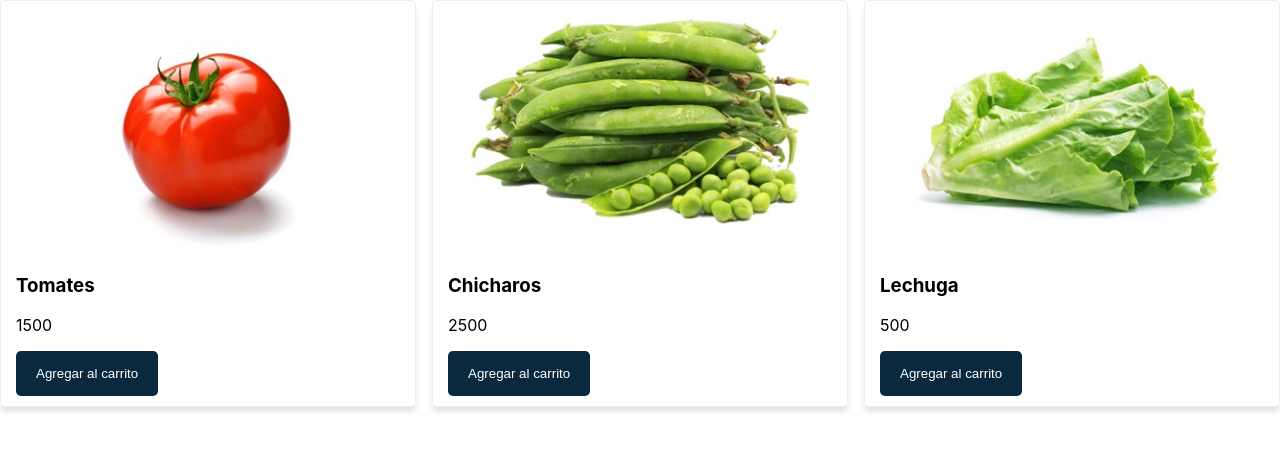
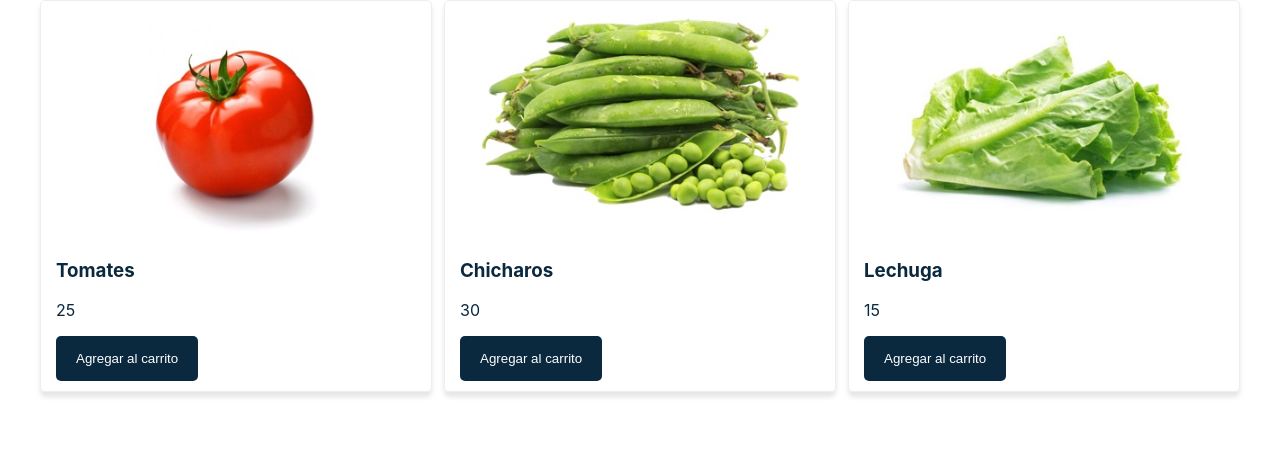
Before and after one commit to przant/react-simple-shopping-cart, a React (Create React App) app: page / in a window 1280 px wide. Shown: the top 450 px of the page. Built offline with nearby package versions, Linux system fonts and the light colour scheme.

Commit message:
Apply new components to app

```diff
--- a/src/App.js
+++ b/src/App.js
@@ -1,24 +1,25 @@
 import { Component } from 'react'
 import Products from './components/Products'
+import Layout from './components/Layout'
 import './App.css'
 
 class App extends Component {
   state = {
     products: [
-      { name: 'Tomates', price: 1500, img: '/products/tomate.jpg' },
-      { name: 'Chicharos', price: 2500, img: '/products/chicharos.jpg'},
-      { name: 'Lechuga', price:  500, img: '/products/lechuga.jpg'},
+      { name: 'Tomates', price: 25, img: '/products/tomate.jpg' },
+      { name: 'Chicharos', price: 30, img: '/products/chicharos.jpg'},
+      { name: 'Lechuga', price:  15, img: '/products/lechuga.jpg'},
     ]
   }
   render() {
     return (
       <div>
-        <Products
-          addToShoppingCart={ () => console.log('Do nothing') }
-          products={ this.state.products }
-        >
-
-        </Products>
+        <Layout>
+          <Products
+            addToShoppingCart={ () => console.log('Do nothing') }
+            products={ this.state.products }
+          />
+        </Layout>
       </div>
     )
   }
```
